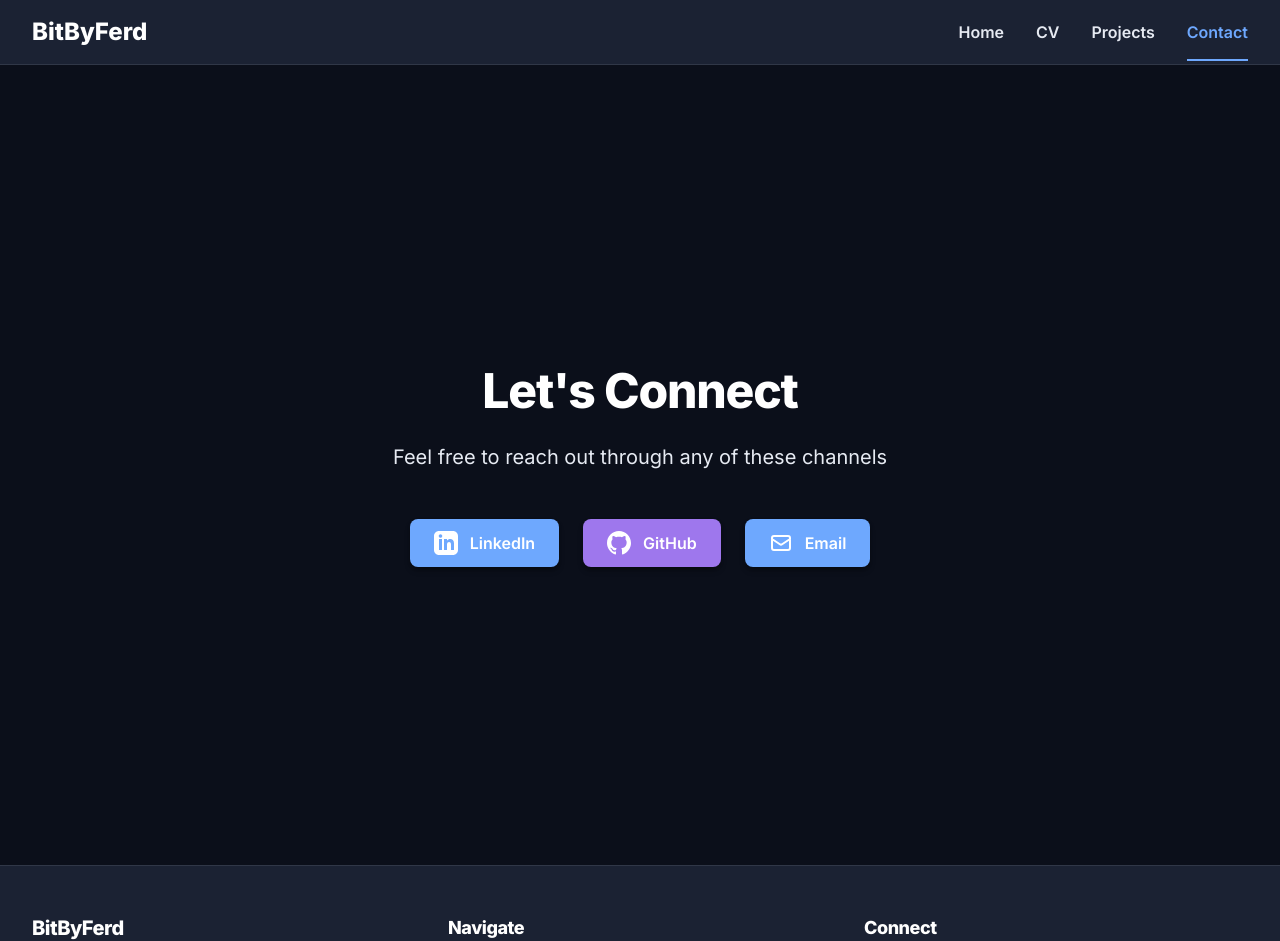
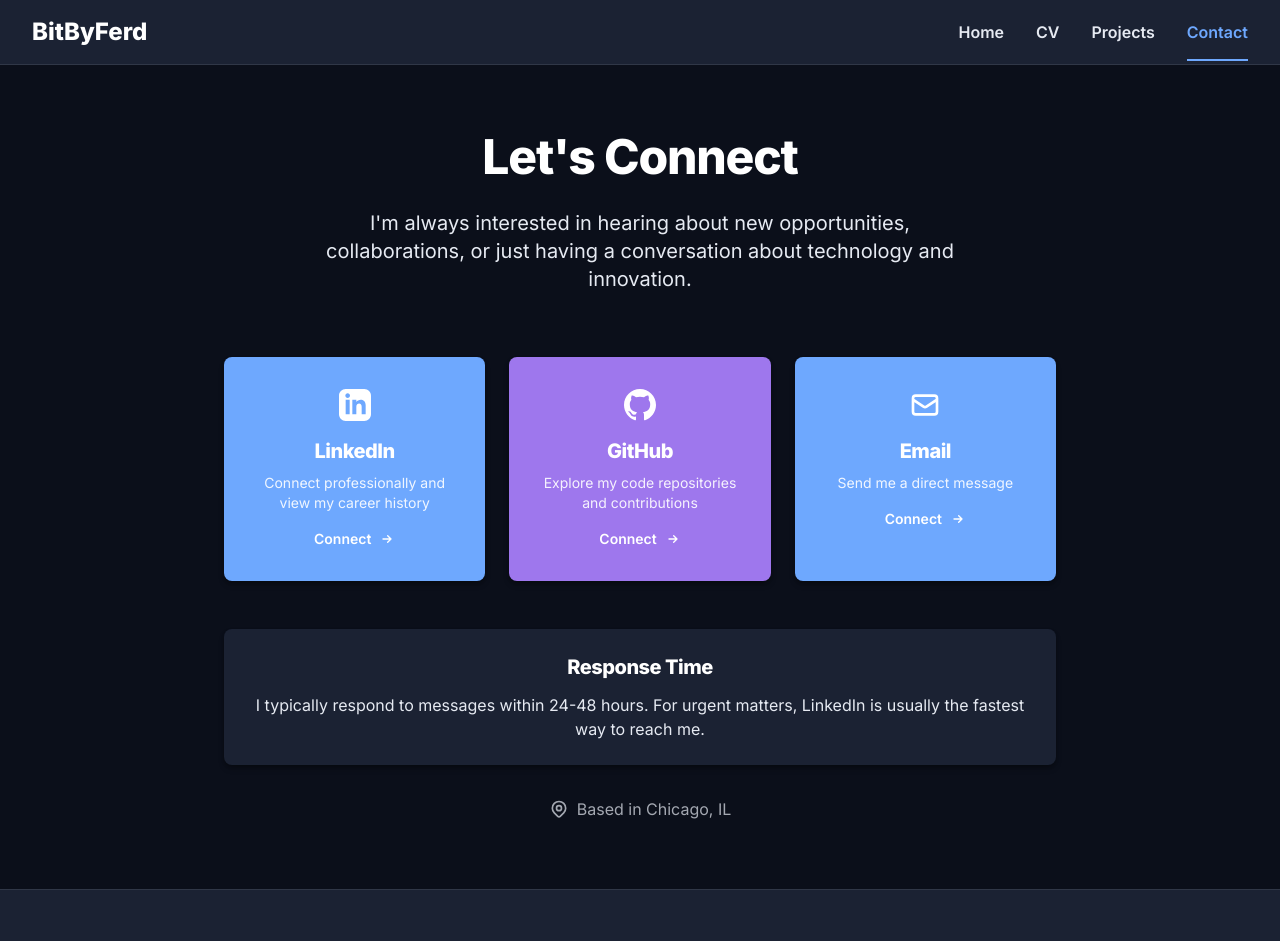
Before and after one commit to ferdcami/bitbyferd, a React (Vite) app: page /contact in a window 1280 px wide. Shown: the top 941 px of the page. Built offline with nearby package versions, Linux system fonts and the light colour scheme.

Commit message:
Phase 6: Enhance Contact page with social cards and accessibility

```diff
--- a/src/pages/Contact.tsx
+++ b/src/pages/Contact.tsx
@@ -2,29 +2,34 @@ function Contact() {
   const socialLinks = [
     {
       name: 'LinkedIn',
-      url: 'https://www.linkedin.com/in/ferdcami',
+      url: 'https://www.linkedin.com/in/ferdinandcami',
+      description: 'Connect professionally and view my career history',
       icon: (
-        <svg className="w-6 h-6" fill="currentColor" viewBox="0 0 24 24">
+        <svg className="w-8 h-8" fill="currentColor" viewBox="0 0 24 24">
           <path d="M19 0h-14c-2.761 0-5 2.239-5 5v14c0 2.761 2.239 5 5 5h14c2.762 0 5-2.239 5-5v-14c0-2.761-2.238-5-5-5zm-11 19h-3v-11h3v11zm-1.5-12.268c-.966 0-1.75-.79-1.75-1.764s.784-1.764 1.75-1.764 1.75.79 1.75 1.764-.783 1.764-1.75 1.764zm13.5 12.268h-3v-5.604c0-3.368-4-3.113-4 0v5.604h-3v-11h3v1.765c1.396-2.586 7-2.777 7 2.476v6.759z" />
         </svg>
       ),
-      color: 'btn-primary',
+      color: 'bg-brand-primary',
+      hoverColor: 'hover:bg-brand-primary/90',
     },
     {
       name: 'GitHub',
       url: 'https://github.com/ferdcami',
+      description: 'Explore my code repositories and contributions',
       icon: (
-        <svg className="w-6 h-6" fill="currentColor" viewBox="0 0 24 24">
+        <svg className="w-8 h-8" fill="currentColor" viewBox="0 0 24 24">
           <path d="M12 0c-6.626 0-12 5.373-12 12 0 5.302 3.438 9.8 8.207 11.387.599.111.793-.261.793-.577v-2.234c-3.338.726-4.033-1.416-4.033-1.416-.546-1.387-1.333-1.756-1.333-1.756-1.089-.745.083-.729.083-.729 1.205.084 1.839 1.237 1.839 1.237 1.07 1.834 2.807 1.304 3.492.997.107-.775.418-1.305.762-1.604-2.665-.305-5.467-1.334-5.467-5.931 0-1.311.469-2.381 1.236-3.221-.124-.303-.535-1.524.117-3.176 0 0 1.008-.322 3.301 1.23.957-.266 1.983-.399 3.003-.404 1.02.005 2.047.138 3.006.404 2.291-1.552 3.297-1.23 3.297-1.23.653 1.653.242 2.874.118 3.176.77.84 1.235 1.911 1.235 3.221 0 4.609-2.807 5.624-5.479 5.921.43.372.823 1.102.823 2.222v3.293c0 .319.192.694.801.576 4.765-1.589 8.199-6.086 8.199-11.386 0-6.627-5.373-12-12-12z" />
         </svg>
       ),
-      color: 'btn-secondary',
+      color: 'bg-brand-secondary',
+      hoverColor: 'hover:bg-brand-secondary/90',
     },
     {
       name: 'Email',
       url: 'mailto:ferd@bitbyferd.com',
+      description: 'Send me a direct message',
       icon: (
-        <svg className="w-6 h-6" fill="none" stroke="currentColor" viewBox="0 0 24 24">
+        <svg className="w-8 h-8" fill="none" stroke="currentColor" viewBox="0 0 24 24">
           <path
             strokeLinecap="round"
             strokeLinejoin="round"
@@ -33,31 +38,84 @@ function Contact() {
           />
         </svg>
       ),
-      color: 'btn-primary',
+      color: 'bg-brand-primary',
+      hoverColor: 'hover:bg-brand-primary/90',
     },
   ];
 
   return (
     <div className="min-h-screen flex items-center justify-center">
-      <div className="content-narrow text-center py-16">
-        <h1 className="text-headline mb-6 text-brand-heading">Let's Connect</h1>
-        <p className="text-body-large text-brand-text mb-12">
-          Feel free to reach out through any of these channels
-        </p>
+      <div className="content-narrow py-16">
+        {/* Header */}
+        <div className="text-center mb-16">
+          <h1 className="text-headline mb-6 text-brand-heading">Let's Connect</h1>
+          <p className="text-body-large text-brand-text max-w-2xl mx-auto">
+            I'm always interested in hearing about new opportunities, collaborations, or just having
+            a conversation about technology and innovation.
+          </p>
+        </div>
 
-        <div className="flex flex-col sm:flex-row gap-6 justify-center">
+        {/* Social Links Grid */}
+        <div className="grid grid-cols-1 md:grid-cols-3 gap-6 mb-12">
           {socialLinks.map(link => (
             <a
               key={link.name}
               href={link.url}
               target="_blank"
               rel="noopener noreferrer"
-              className={`flex items-center justify-center gap-3 ${link.color}`}
+              className={`${link.color} ${link.hoverColor} text-white rounded-lg p-8 transition-all executive-shadow hover:executive-glow group flex flex-col items-center text-center`}
             >
-              {link.icon}
-              {link.name}
+              <div className="mb-4 group-hover:scale-110 transition-transform">{link.icon}</div>
+              <h3 className="text-xl font-bold mb-2">{link.name}</h3>
+              <p className="text-sm opacity-90">{link.description}</p>
+              <div className="mt-4 flex items-center gap-2 text-sm font-semibold">
+                Connect
+                <svg
+                  className="w-4 h-4 group-hover:translate-x-1 transition-transform"
+                  fill="none"
+                  stroke="currentColor"
+                  viewBox="0 0 24 24"
+                >
+                  <path
+                    strokeLinecap="round"
+                    strokeLinejoin="round"
+                    strokeWidth={2}
+                    d="M13 7l5 5m0 0l-5 5m5-5H6"
+                  />
+                </svg>
+              </div>
             </a>
           ))}
+        </div>
+
+        {/* Additional Info */}
+        <div className="card text-center">
+          <h3 className="text-xl font-bold text-brand-heading mb-3">Response Time</h3>
+          <p className="text-brand-text">
+            I typically respond to messages within 24-48 hours. For urgent matters, LinkedIn is
+            usually the fastest way to reach me.
+          </p>
+        </div>
+
+        {/* Location (Optional) */}
+        <div className="mt-8 text-center">
+          <div className="inline-flex items-center gap-2 text-brand-text/70">
+            <svg className="w-5 h-5" fill="none" stroke="currentColor" viewBox="0 0 24 24">
+              <path
+                strokeLinecap="round"
+                strokeLinejoin="round"
+                strokeWidth={2}
+                d="M17.657 16.657L13.414 20.9a1.998 1.998 0 01-2.827 0l-4.244-4.243a8 8 0 1111.314 0z"
+              />
+              <path
+                strokeLinecap="round"
+                strokeLinejoin="round"
+                strokeWidth={2}
+                d="M15 11a3 3 0 11-6 0 3 3 0 016 0z"
+              />
+            </svg>
+            <span>Based in Chicago, IL</span>
+          </div>
         </div>
       </div>
     </div>
```
